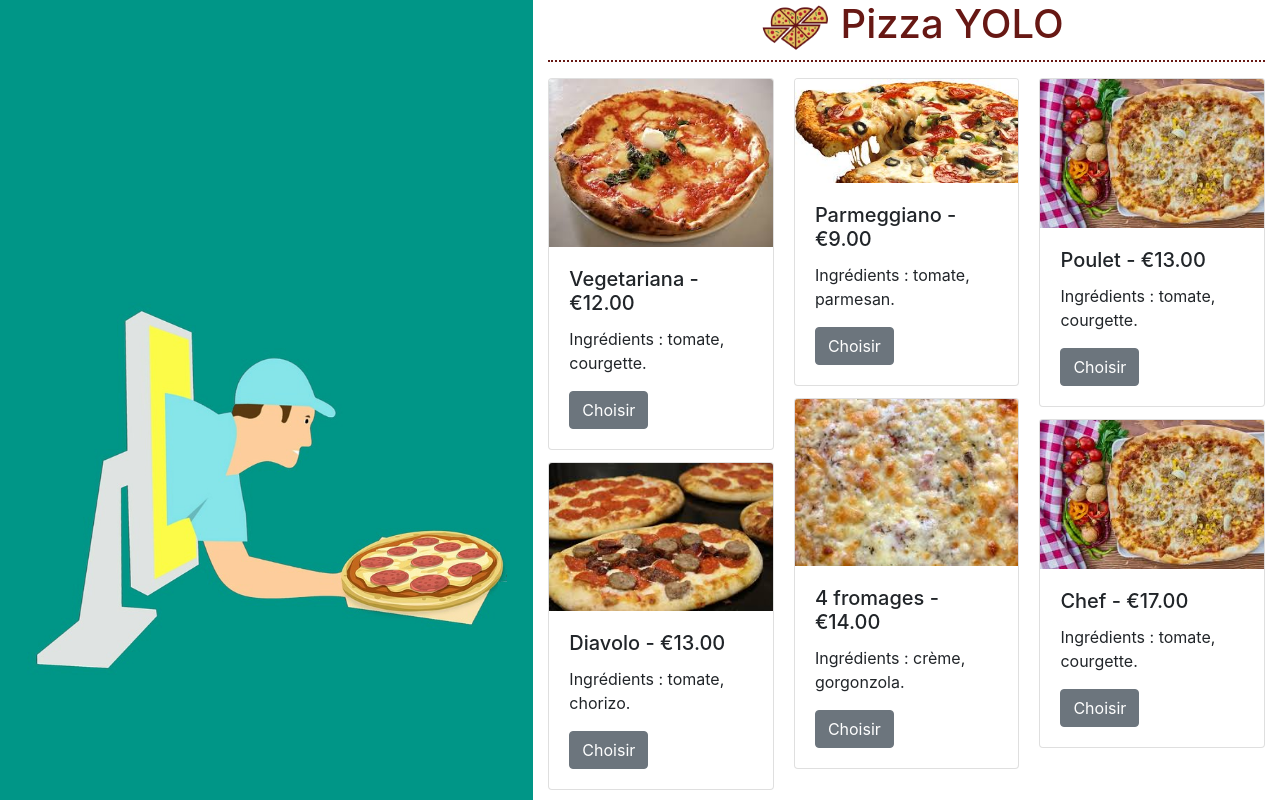
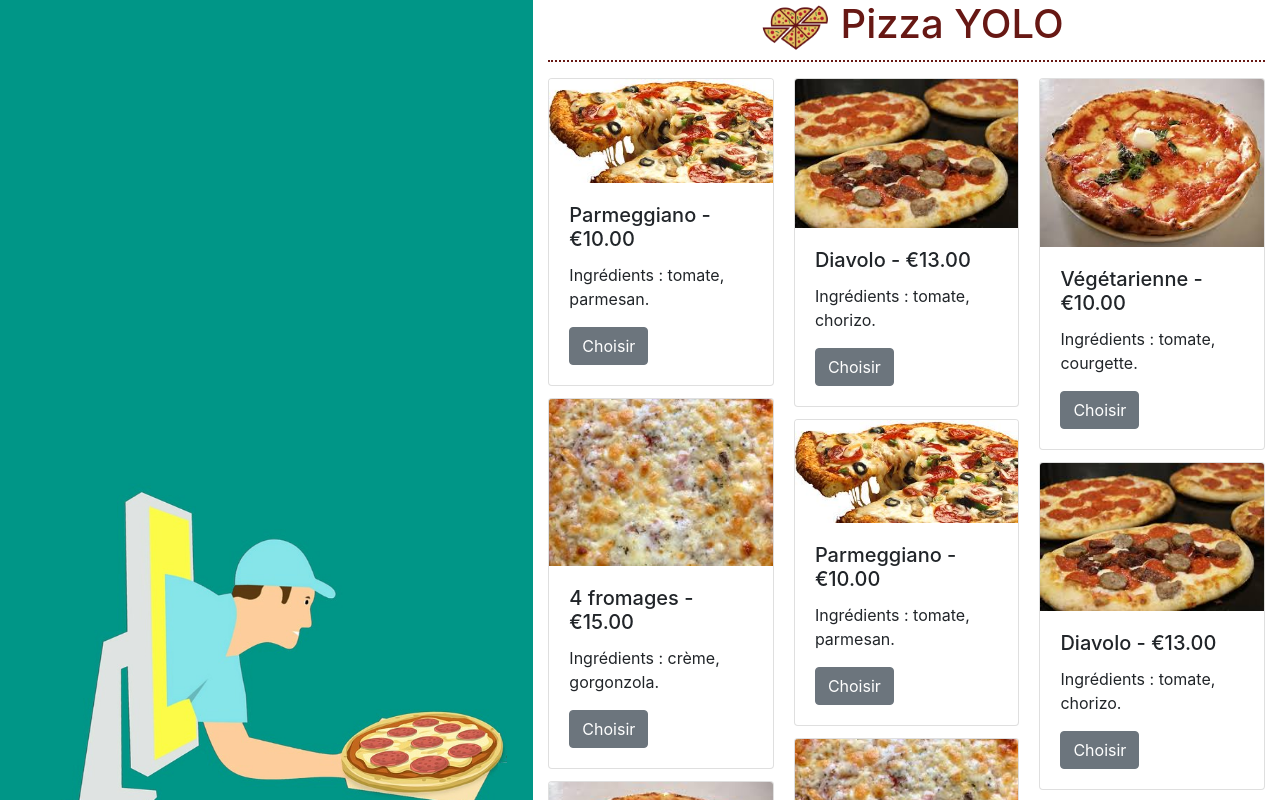
Before and after one commit to ltruchot/fij-angular-pizza-yolo, an Angular app: page / in a window 1280 px wide. Shown: the top 800 px of the page. Built offline with nearby package versions, Linux system fonts and the light colour scheme.

Commit message:
feat(state4): service

```diff
--- a/src/app/app.component.html
+++ b/src/app/app.component.html
@@ -25,7 +25,7 @@
         <ul class="list-group list-group-flush">
           <li
             class="list-group-item d-flex justify-content-between"
-            *ngFor="let item of panier; let idx = index"
+            *ngFor="let item of pizzaService.panier; let idx = index"
           >
             {{ item?.nom }} - {{ item?.prix | currency: "EUR" }}
             <button class="btn btn-sm btn-danger" (click)="supprimerItem(idx)">
@@ -33,12 +33,12 @@
             </button>
           </li>
           <li class="list-group-item list-group-item-info">
-            <strong>Total: {{ total | currency: "EUR" }}</strong>
+            <strong>Total: {{ pizzaService.total() | currency: "EUR" }}</strong>
           </li>
         </ul>
         <button
           class="btn btn-primary float-right"
-          [disabled]="!nom || panier.length === 0"
+          [disabled]="!nom || pizzaService.panier.length === 0"
         >
           Commander
         </button>
--- a/src/app/app.component.ts
+++ b/src/app/app.component.ts
@@ -1,10 +1,6 @@
 import { Component } from '@angular/core';
 import { pizzas } from './data/pizzas';
-
-import { Pizza } from './class/Pizza';
-
-const vege = new Pizza('végétarienne', ['tomate', 'courgette'], 'vegetariana');
-console.log(vege);
+import { PizzaService } from './pizza.service';
 
 @Component({
   selector: 'app-root',
@@ -16,28 +12,15 @@ export class AppComponent {
   menuComplet = pizzas;
   menuVisible = true;
   nom = '';
-  panier = [];
 
-  // -- ceci est une propriété qui demande un calcul avant d'être montrée
-  get total() {
-    let total = 0;
-    for (let i = 0; i < this.panier.length; i++) {
-      total += this.panier[i].prix;
-    }
-    return total;
-  }
-
+  constructor(public pizzaService: PizzaService) {}
   // méthodes
   voirMenu() {
     this.menuVisible = true;
   }
 
-  ajouterAuPanier(pizza) {
-    this.panier.push(pizza);
-  }
-
   supprimerItem(index) {
     // -- splice permet de supprimer un item à un index en parculier
-    this.panier.splice(index, 1);
+    this.pizzaService.panier.splice(index, 1);
   }
 }
--- a/src/app/class/Pizza.ts
+++ b/src/app/class/Pizza.ts
@@ -10,10 +10,7 @@ export class Pizza {
   }
 
   // methods
-  direNom() {
-    console.log('je suis une pizza de type ' + this.nom);
-  }
   getImage() {
-    return '/assets/images/' + this.image + '.jpeg';
+    return '/assets/images/' + this.image;
   }
 }
--- a/src/app/data/pizzas.ts
+++ b/src/app/data/pizzas.ts
@@ -1,38 +1,12 @@
+import { Pizza } from './../class/Pizza';
+
 export const pizzas = [
-  {
-    nom: "Vegetariana",
-    prix: 12,
-    ingredients: ["tomate", "courgette"],
-    image: "vegetariana.jpeg"
-  },
-  {
-    nom: "Diavolo",
-    prix: 13,
-    ingredients: ["tomate", "chorizo"],
-    image: "diavolo.jpeg"
-  },
-  {
-    nom: "Parmeggiano",
-    prix: 9,
-    ingredients: ["tomate", "parmesan"],
-    image: "parmegiano.jpeg"
-  },
-  {
-    nom: "4 fromages",
-    prix: 14,
-    ingredients: ["crème", "gorgonzola"],
-    image: "4f.jpeg"
-  },
-  {
-    nom: "Poulet",
-    prix: 13,
-    ingredients: ["tomate", "courgette"],
-    image: "poulet.jpeg"
-  },
-  {
-    nom: "Chef",
-    prix: 17,
-    ingredients: ["tomate", "courgette"],
-    image: "poulet.jpeg"
-  }
-]
+  new Pizza('Parmeggiano', ['tomate', 'parmesan'], 'parmegiano.jpeg'),
+  new Pizza('4 fromages', ['crème', 'gorgonzola'], '4f.jpeg', 15),
+  new Pizza('Végétarienne', ['tomate', 'courgette'], 'vegetariana.jpeg'),
+  new Pizza('Diavolo', ['tomate', 'chorizo'], 'diavolo.jpeg', 13),
+  new Pizza('Parmeggiano', ['tomate', 'parmesan'], 'parmegiano.jpeg'),
+  new Pizza('4 fromages', ['crème', 'gorgonzola'], '4f.jpeg', 15),
+  new Pizza('Végétarienne', ['tomate', 'courgette'], 'vegetariana.jpeg'),
+  new Pizza('Diavolo', ['tomate', 'chorizo'], 'diavolo.jpeg', 13)
+];
--- /dev/null
+++ b/src/app/pizza.service.ts
@@ -0,0 +1,16 @@
+import { Injectable } from '@angular/core';
+
+@Injectable({
+  providedIn: 'root'
+})
+export class PizzaService {
+  panier = [];
+
+  total() {
+    let total = 0;
+    for (let i = 0; i < this.panier.length; i++) {
+      total += this.panier[i].prix;
+    }
+    return total;
+  }
+}
--- a/src/app/pizza/pizza.component.html
+++ b/src/app/pizza/pizza.component.html
@@ -1,4 +1,4 @@
-<img src="/assets/images/{{ pizzaInfo?.image }}" class="card-img-top" />
+<img src="{{ pizzaInfo.getImage() }}" class="card-img-top" />
 <div class="card-body">
   <h5 class="card-title">
     {{ pizzaInfo?.nom }} - {{ pizzaInfo?.prix | currency: "EUR" }}
--- a/src/app/pizza/pizza.component.ts
+++ b/src/app/pizza/pizza.component.ts
@@ -1,4 +1,5 @@
 import { Component, Input } from '@angular/core';
+import { PizzaService } from '../pizza.service';
 
 @Component({
   selector: 'app-pizza',
@@ -9,5 +10,10 @@ export class PizzaComponent {
   // ceci est la manière de donner des data via le HTML
   @Input()
   pizzaInfo;
+
+  constructor(public pizzaService: PizzaService) {}
+
+  ajouterAuPanier(pizza) {
+    this.pizzaService.panier.push(pizza);
+  }
 }
-console.log(new PizzaComponent() instanceof PizzaComponent)
```
